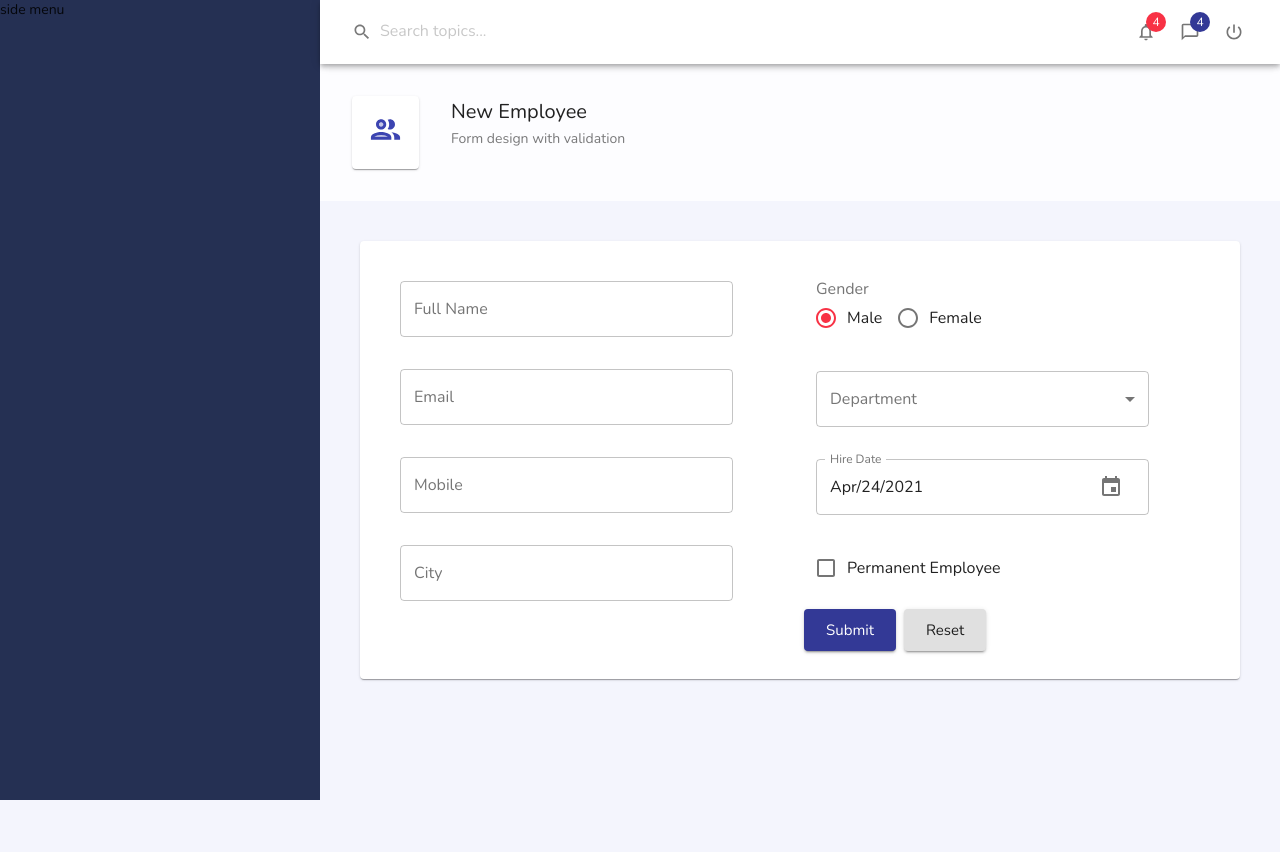
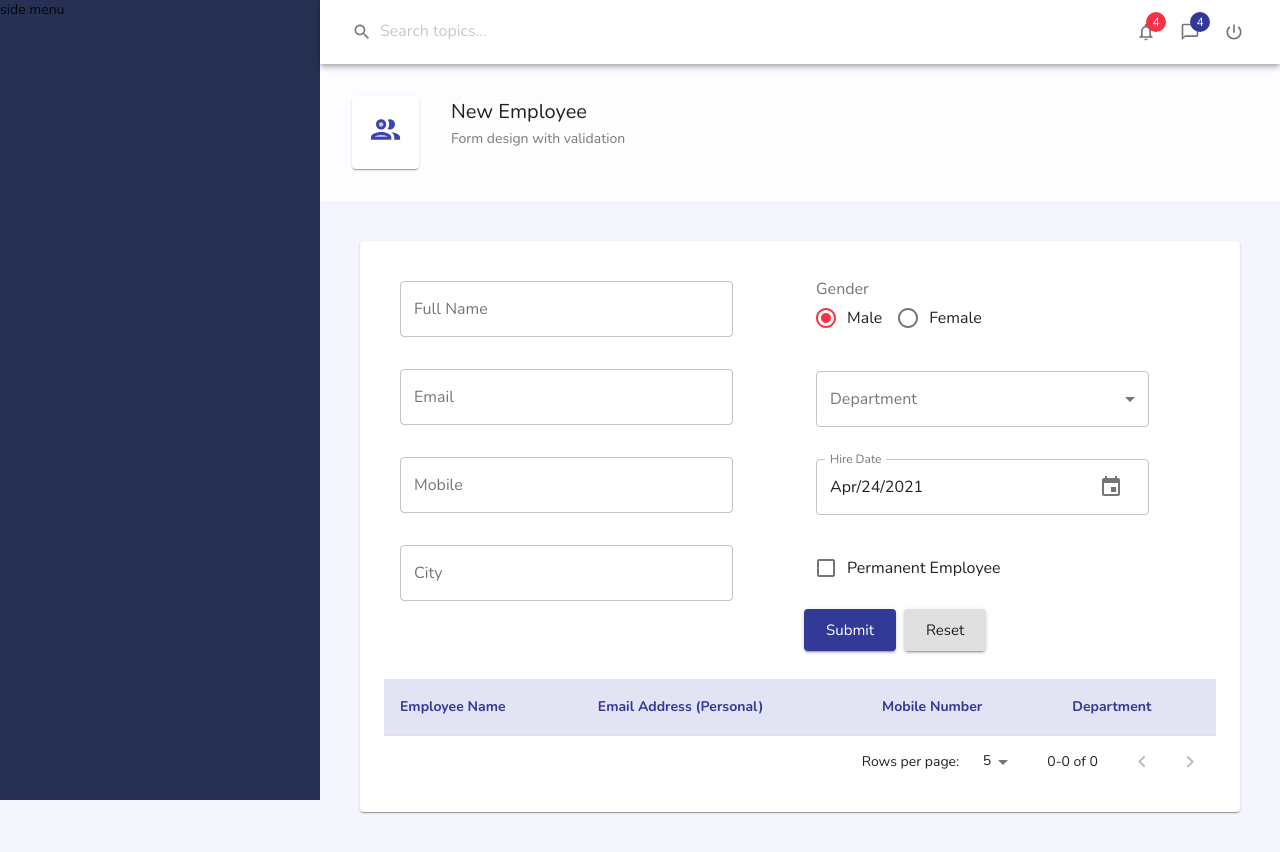
Before and after one commit to daniel-liemng/employee_react_mui, a React (Create React App) app: page / in a window 1280 px wide. Before the commit the page ends 800 px from the top, so only its background shows below. Built offline with nearby package versions, Linux system fonts and the light colour scheme.

Commit message:
MUI - Paging

```diff
--- a/src/pages/Employees/Employees.js
+++ b/src/pages/Employees/Employees.js
@@ -1,10 +1,19 @@
-import React from "react";
+import React, { useState } from "react";
 
 import PeopleOutlineTwoToneIcon from "@material-ui/icons/PeopleOutlineTwoTone";
+import {
+  Paper,
+  makeStyles,
+  TableBody,
+  TableRow,
+  TableCell,
+  TableFooter,
+} from "@material-ui/core";
 
 import { PageHeader } from "../../components";
 import EmployeeForm from "./EmployeeForm";
-import { Paper, makeStyles } from "@material-ui/core";
+import useTable from "../../uitls/useTable";
+import * as EmployeeService from "../../services/employeeService";
 
 const useStyles = makeStyles((theme) => ({
   pageContent: {
@@ -13,8 +22,26 @@ const useStyles = makeStyles((theme) => ({
   },
 }));
 
+const headCells = [
+  { id: "fullName", label: "Employee Name" },
+  { id: "email", label: "Email Address (Personal)" },
+  { id: "mobile", label: "Mobile Number" },
+  { id: "department", label: "Department" },
+];
+
 const Employees = () => {
   const classes = useStyles();
+
+  const [records, setRecords] = useState(EmployeeService.getAllEmployees);
+
+  const {
+    TblContainer,
+    TblHead,
+    TblPagination,
+    recordsAfterPagingSorting,
+  } = useTable(records, headCells);
+
+  console.log(records);
 
   return (
     <>
@@ -25,6 +52,20 @@ const Employees = () => {
       />
       <Paper className={classes.pageContent}>
         <EmployeeForm />
+        <TblContainer>
+          <TblHead />
+          <TableBody>
+            {recordsAfterPagingSorting().map((item) => (
+              <TableRow key={item.id}>
+                <TableCell>{item.fullName}</TableCell>
+                <TableCell>{item.email}</TableCell>
+                <TableCell>{item.mobile}</TableCell>
+                <TableCell>{item.department}</TableCell>
+              </TableRow>
+            ))}
+          </TableBody>
+        </TblContainer>
+        <TblPagination />
       </Paper>
     </>
   );
--- a/src/services/employeeService.js
+++ b/src/services/employeeService.js
@@ -38,5 +38,14 @@ export const getAllEmployees = () => {
     localStorage.setItem(KEYS.employees, JSON.stringify([]));
   }
 
-  return JSON.parse(localStorage.getItem(KEYS.employees));
+  // return JSON.parse(localStorage.getItem(KEYS.employees));
+  let employees = JSON.parse(localStorage.getItem(KEYS.employees));
+
+  // map departmentID to department title
+  let departments = getDepartmentCollection();
+
+  return employees.map((x) => ({
+    ...x,
+    department: departments[x.departmentId - 1].title,
+  }));
 };
--- /dev/null
+++ b/src/uitls/useTable.js
@@ -0,0 +1,86 @@
+import React, { useState } from "react";
+
+import {
+  Table,
+  TableCell,
+  TableHead,
+  TableRow,
+  makeStyles,
+  TablePagination,
+} from "@material-ui/core";
+
+const useStyles = makeStyles((theme) => ({
+  table: {
+    marginTop: theme.spacing(3),
+    "&  thead th": {
+      fontWeight: "700",
+      color: theme.palette.primary.main,
+      backgroundColor: theme.palette.primary.light,
+    },
+    "& tbody td": {
+      fontWeight: "400",
+    },
+    "& tbody tr:hover": {
+      backgroundColor: "#fffbf2",
+      cursor: "pointer",
+    },
+  },
+}));
+
+const useTable = (records, headCells) => {
+  const classes = useStyles();
+
+  // Paging
+  const pages = [5, 10, 25];
+  const [page, setPage] = useState(0);
+  const [rowsPerPage, setRowsPerPage] = useState(pages[page]);
+
+  const TblContainer = (props) => (
+    <Table className={classes.table}>{props.children}</Table>
+  );
+
+  const TblHead = (props) => (
+    <TableHead>
+      <TableRow>
+        {headCells.map((headCell) => (
+          <TableCell key={headCell.id}>{headCell.label}</TableCell>
+        ))}
+      </TableRow>
+    </TableHead>
+  );
+
+  const handleChangePage = (e, newPage) => {
+    setPage(newPage);
+  };
+
+  const handleChangeRowsPerPage = (e) => {
+    setRowsPerPage(parseInt(e.target.value, 10));
+    setPage(0);
+  };
+
+  const TblPagination = () => (
+    <TablePagination
+      component='div'
+      page={page}
+      rowsPerPageOptions={pages}
+      rowsPerPage={rowsPerPage}
+      count={records.length}
+      onChangePage={handleChangePage}
+      onChangeRowsPerPage={handleChangeRowsPerPage}
+    ></TablePagination>
+  );
+
+  // slice(start, end) -> start: page * RPP, end: (page + 1) * RPP
+  const recordsAfterPagingSorting = () => {
+    return records.slice(page * rowsPerPage, (page + 1) * rowsPerPage);
+  };
+
+  return {
+    TblContainer,
+    TblHead,
+    TblPagination,
+    recordsAfterPagingSorting,
+  };
+};
+
+export default useTable;
```
